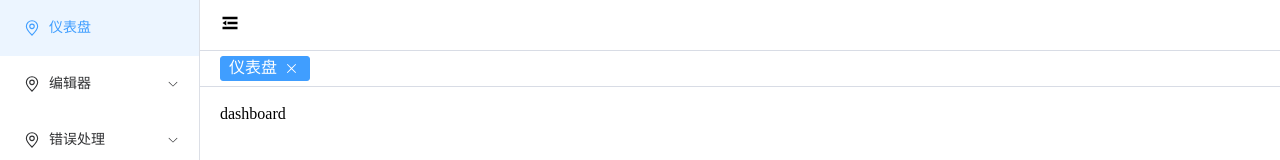
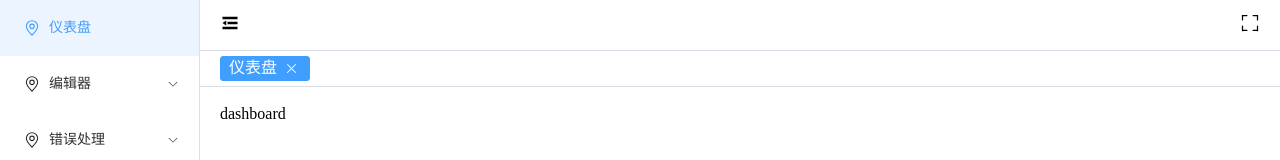
Before and after one commit to savageKarl/savage-vue-admin, a Vue app: page /#/login in a window 1280 px wide. Both pictures are taken after a click on the button "登录". Shown: the top 160 px of the page. Built offline with nearby package versions, Linux system fonts and the light colour scheme.

Commit message:
添加全屏组件

```diff
--- a/auto-imports.d.ts
+++ b/auto-imports.d.ts
@@ -15,5 +15,6 @@ declare global {
   const ElMenuItem: typeof import('element-plus/es')['ElMenuItem']
   const ElScrollbar: typeof import('element-plus/es')['ElScrollbar']
   const ElSubMenu: typeof import('element-plus/es')['ElSubMenu']
+  const ElTooltip: typeof import('element-plus/es')['ElTooltip']
 }
 export {}
--- a/components.d.ts
+++ b/components.d.ts
@@ -19,6 +19,7 @@ declare module '@vue/runtime-core' {
     ElMenuItem: typeof import('element-plus/es')['ElMenuItem']
     ElScrollbar: typeof import('element-plus/es')['ElScrollbar']
     ElSubMenu: typeof import('element-plus/es')['ElSubMenu']
+    ElTooltip: typeof import('element-plus/es')['ElTooltip']
     RouterLink: typeof import('vue-router')['RouterLink']
     RouterView: typeof import('vue-router')['RouterView']
   }
--- a/package.json
+++ b/package.json
@@ -15,6 +15,7 @@
     "normalize.css": "^8.0.1",
     "pinia": "^2.0.13",
     "pinia-plugin-persist": "^1.0.0",
+    "screenfull": "5.1.0",
     "vue": "^3.0.0",
     "vue-router": "^4.0.0-0"
   },
--- a/src/layout/components/theHeading/components/collapseBtn/index.vue
+++ b/src/layout/components/theHeading/components/navitationBar/components/collapseBtn/index.vue
@@ -14,4 +14,7 @@ const appStore = useAppStore();
 </template>
 
 <style lang="scss">
+.collapseBtn {
+  cursor: pointer;
+}
 </style>
--- /dev/null
+++ b/src/layout/components/theHeading/components/navitationBar/components/screenfull/index.vue
@@ -0,0 +1,32 @@
+<script lang="ts" setup>
+// screenfull的依赖要用 @5.1.0版本，不然用不了，报错
+import { FullScreen } from '@element-plus/icons-vue'
+import { ElMessage } from 'element-plus'
+import screenfull from 'screenfull'
+
+const toggleFullScreen = () => {
+  if (!screenfull.isEnabled) {
+    ElMessage.warning('您的浏览器无法工作')
+    return
+  }
+  screenfull.toggle()
+}
+</script>
+
+
+<template>
+  <div class="" @click="toggleFullScreen">
+    <el-tooltip effect="dark" content="全屏" placement="bottom">
+      <el-icon :size="20">
+        <full-screen />
+      </el-icon>
+    </el-tooltip>
+  </div>
+</template>
+
+
+<style lang="scss">
+  .screenfull {
+    cursor: pointer;
+  }
+</style>
--- /dev/null
+++ b/src/layout/components/theHeading/components/navitationBar/index.vue
@@ -0,0 +1,26 @@
+<script setup lang="ts">
+import collapseBtn from './components/collapseBtn/index.vue';
+import screenfull from './components/screenfull/index.vue';
+
+</script>
+
+<template>
+  <div class="navigationBar">
+    <div class="leftMenu">
+      <collapseBtn />
+    </div>
+    <div class="rightMenu">
+      <screenfull />
+    </div>
+  </div>
+</template>
+
+<style lang="scss">
+.navigationBar {
+  height: 50px;
+  display: flex;
+  justify-content: space-between;
+  align-items: center;
+  padding: 0 20px;
+}
+</style>
--- a/src/layout/components/theHeading/index.vue
+++ b/src/layout/components/theHeading/index.vue
@@ -1,14 +1,11 @@
 <script setup lang="ts">
-import collapseBtn from './components/collapseBtn/index.vue';
+import navigationBar from './components/navitationBar/index.vue';
 import tabBar from './components/tabBar/index.vue';
-
 </script>
 
 <template>
   <el-header height="85px">
-    <div class="navigationBar">
-      <collapseBtn />
-    </div>
+    <navigationBar />
     <tabBar />
   </el-header>
 </template>
@@ -19,12 +16,6 @@ import tabBar from './components/tabBar/index.vue';
 .el-header {
   padding: 0;
 }
-.navigationBar {
-  height: 50px;
-  display: flex;
-  align-items: center;
-  padding: 0 20px;
-}
 
 .collapseBtn {
   cursor: pointer;
--- a/src/router/guard/modules/permissionGuard.ts
+++ b/src/router/guard/modules/permissionGuard.ts
@@ -5,7 +5,7 @@ import { useUserStore } from "@/store/modules/user";
 import { initRoutes } from "@/router/utils";
 
 export function setupPermissionGuard(router: Router) {
-  router.beforeEach((to,from) => {
+  router.beforeEach((to) => {
     const userStore = useUserStore();
     if (!userStore.token && to.name !== "login") {
       return "login";
--- a/vue.config.js
+++ b/vue.config.js
@@ -7,7 +7,7 @@ const { ElementPlusResolver } = require('unplugin-vue-components/resolvers')
 module.exports = {
   devServer: {
     // 开发编译时自动浏览器
-    open: true
+    // open: true
   },
   configureWebpack: {
     plugins: [
```
Also changed, not shown: 1 other file (tests, documents, lock files or other folders).
